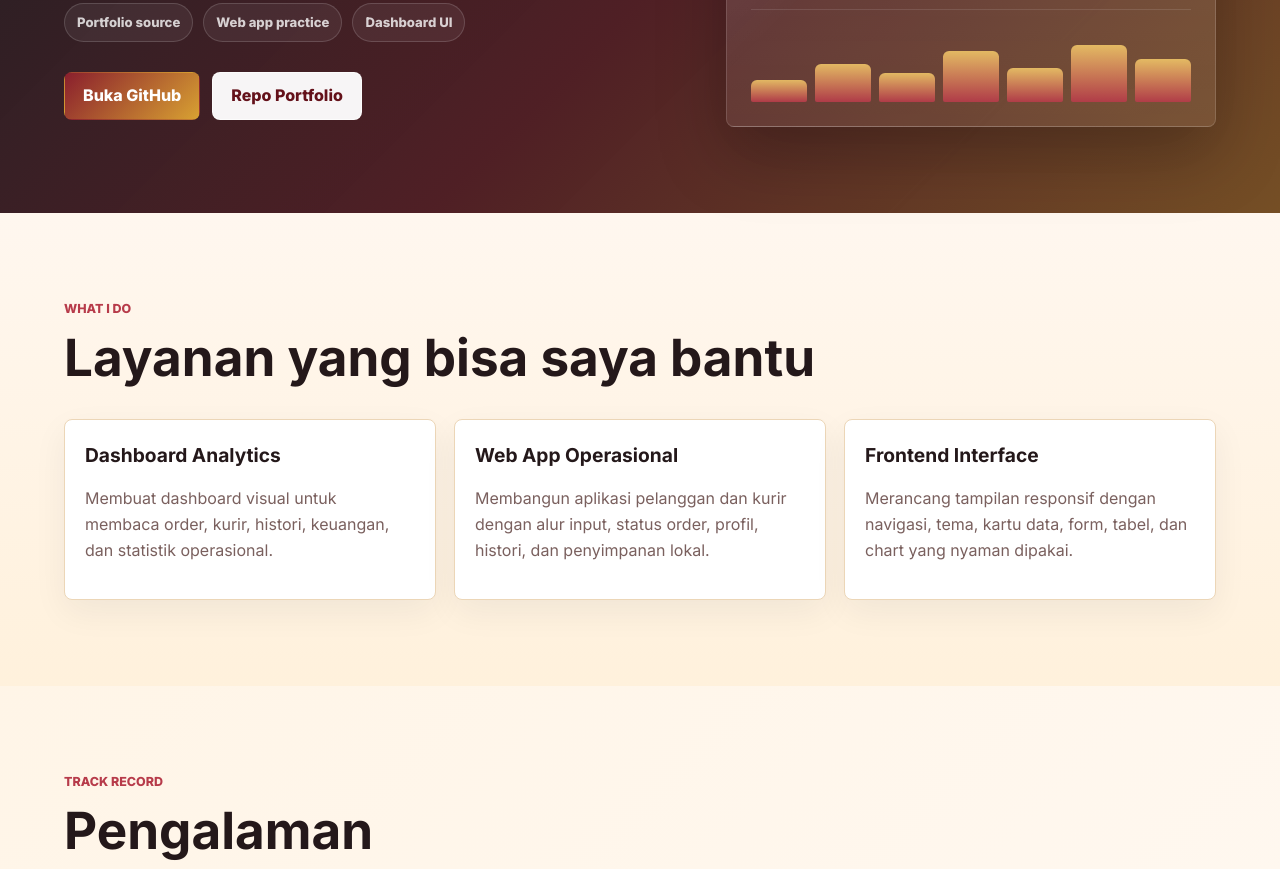
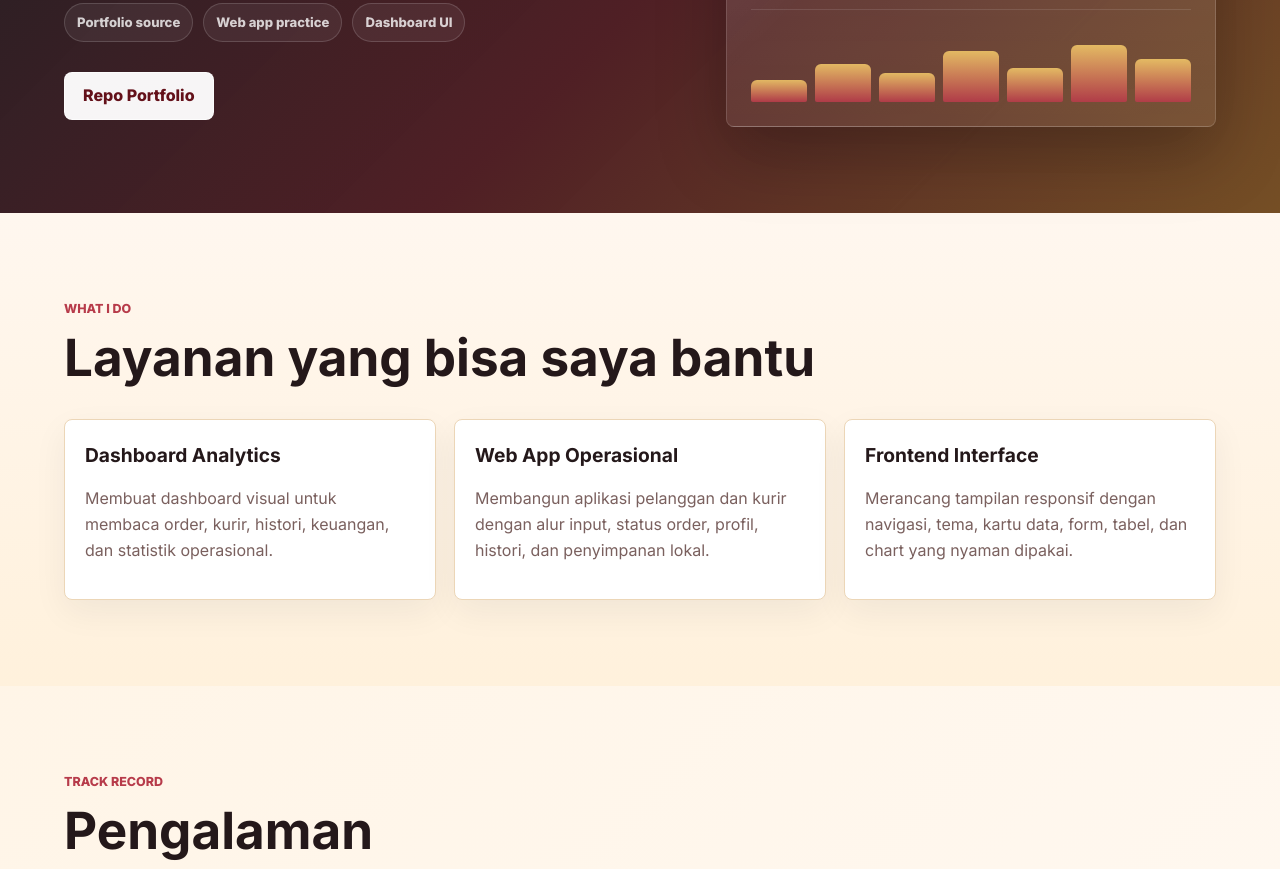
Before and after one commit to haddad-hub/Portofolio, a website: page public/index.html in a window 1280 px wide. Shown: the part 2739-3608 px from the top of the page. Drawn offline with Linux system fonts and the light colour scheme; no server answers.

Commit message:
Remove redundant GitHub button

```diff
--- a/public/index.html
+++ b/public/index.html
@@ -73,7 +73,6 @@
             <span>Dashboard UI</span>
           </div>
           <div class="github-actions">
-            <a class="button primary" href="https://github.com/haddad-hub" target="_blank" rel="noreferrer">Buka GitHub</a>
             <a class="button secondary" href="https://github.com/haddad-hub/Portofolio" target="_blank" rel="noreferrer">Repo Portfolio</a>
           </div>
         </div>
```
